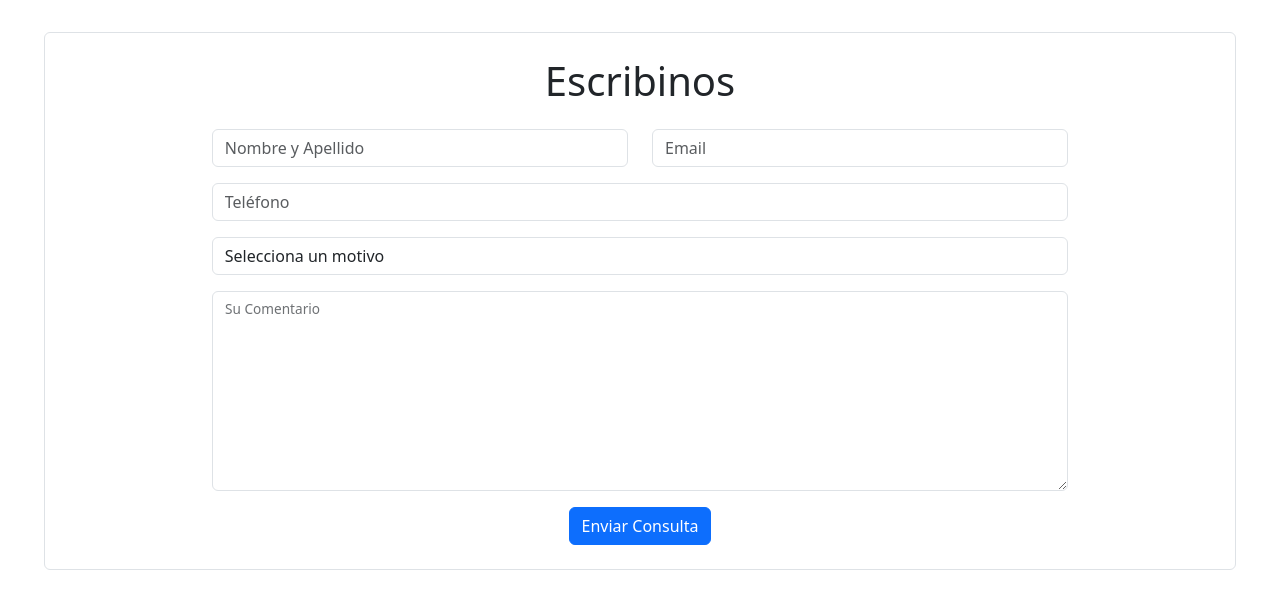
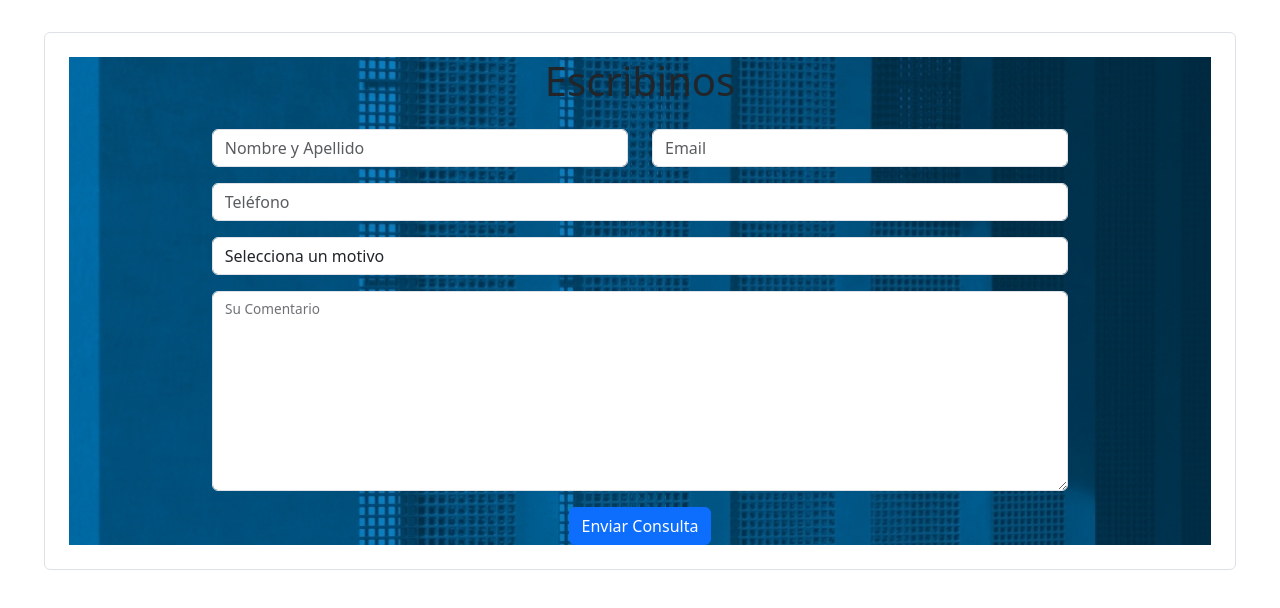
Before and after one commit to LFALVAREZ84/Frontend-SGH, a React (Vite) app: page /ContactoClientes in a window 1280 px wide. Shown: the top 608 px of the page. Built offline with nearby package versions, Linux system fonts and the light colour scheme.

Commit message:
agregue imagen de fondo al formulario

```diff
--- /dev/null
+++ b/src/Componentes/ContactoClientes/ContactoClientes.css
@@ -0,0 +1,6 @@
+.form-container {
+    background-image: url(../../../public/img/cornerstone-header-bg.jpg); /* Reemplaza con la ruta de tu imagen */
+    background-size: cover;
+    background-position: center;
+    background-repeat: no-repeat;
+  }
--- a/src/Componentes/ContactoClientes/ContactoClientes.jsx
+++ b/src/Componentes/ContactoClientes/ContactoClientes.jsx
@@ -1,9 +1,10 @@
 import React from 'react';
-import { Form, InputGroup, FloatingLabel, Col, Row, Button } from 'react-bootstrap';
+import { Form, FloatingLabel, Col, Row, Button } from 'react-bootstrap';
+import './ContactoClientes.css';
 
 const ContactoClientes = () => {
   return (
-    <div className='d-flex flex-column align-items-center'>
+    <div className='form-container d-flex flex-column align-items-center'>
       <h1 className='mb-4'>Escribinos</h1>
       <Form className='w-75'>
         <Row className="mb-3">
```
Also changed, not shown: public/img/cornerstone-header-bg.jpg (added).
